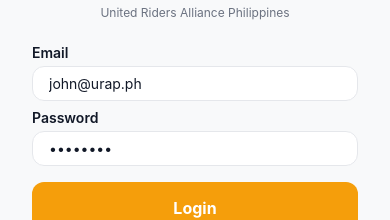
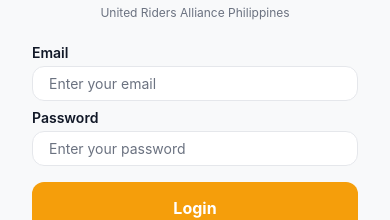
Before and after one commit to jericksignapan31/urap-app, a React Native app: screen /Login in a window 390 px wide. Shown: the part 305-525 px from the top of the page. Built offline with nearby package versions, Linux system fonts and the light colour scheme; no server answers; what expo-notifications would draw is missing.

Commit message:
fix: remove hardcoded test credentials pre-filled on login
The email/password fields defaulted to a test account (john@urap.ph /
password), which shouldn't ship to real users.

```diff
--- a/screens/LoginScreen.tsx
+++ b/screens/LoginScreen.tsx
@@ -21,8 +21,8 @@
 import Shadows from '../theme/shadows';
 
 export default function LoginScreen({ navigation }: any) {
-  const [email, setEmail] = useState('john@urap.ph');
-  const [password, setPassword] = useState('password');
+  const [email, setEmail] = useState('');
+  const [password, setPassword] = useState('');
   const [loading, setLoading] = useState(false);
   const [error, setError] = useState('');
   const { setCurrentUser, fetchUserProfile } = useUser();
```
